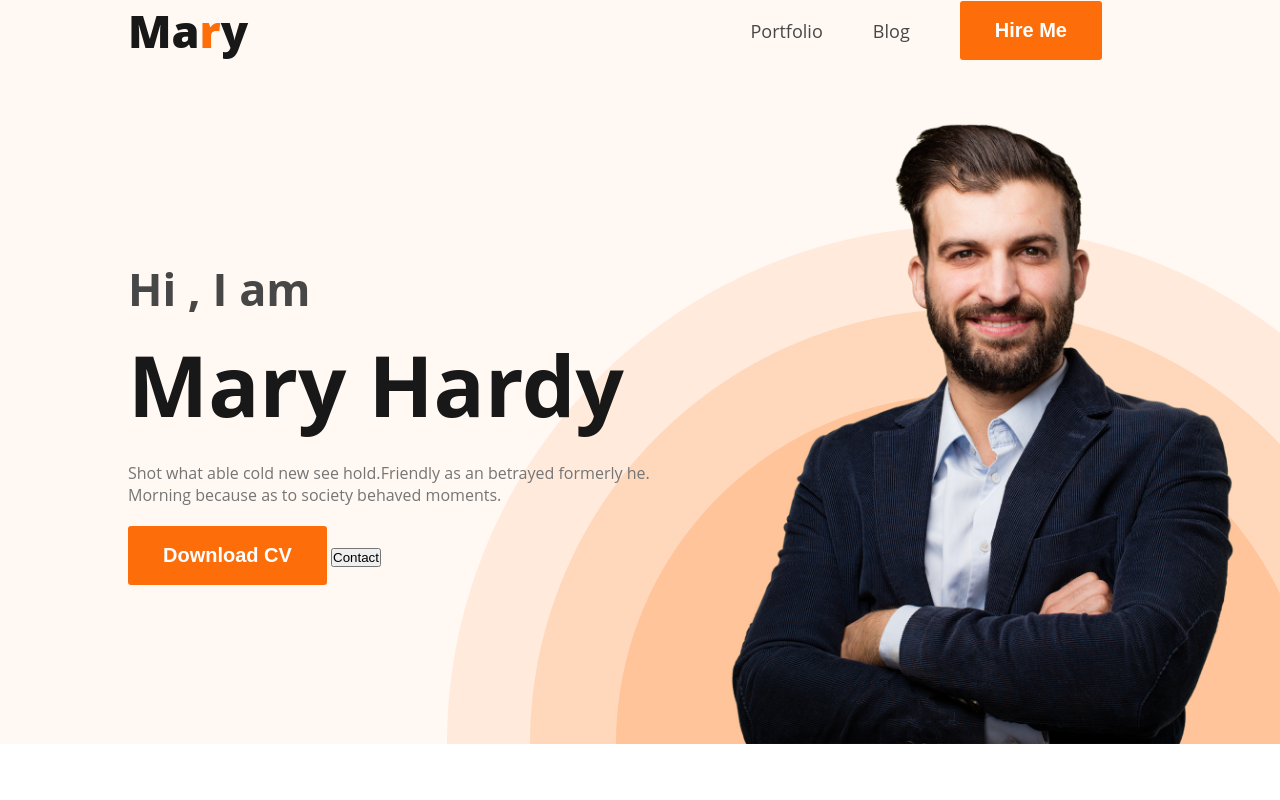
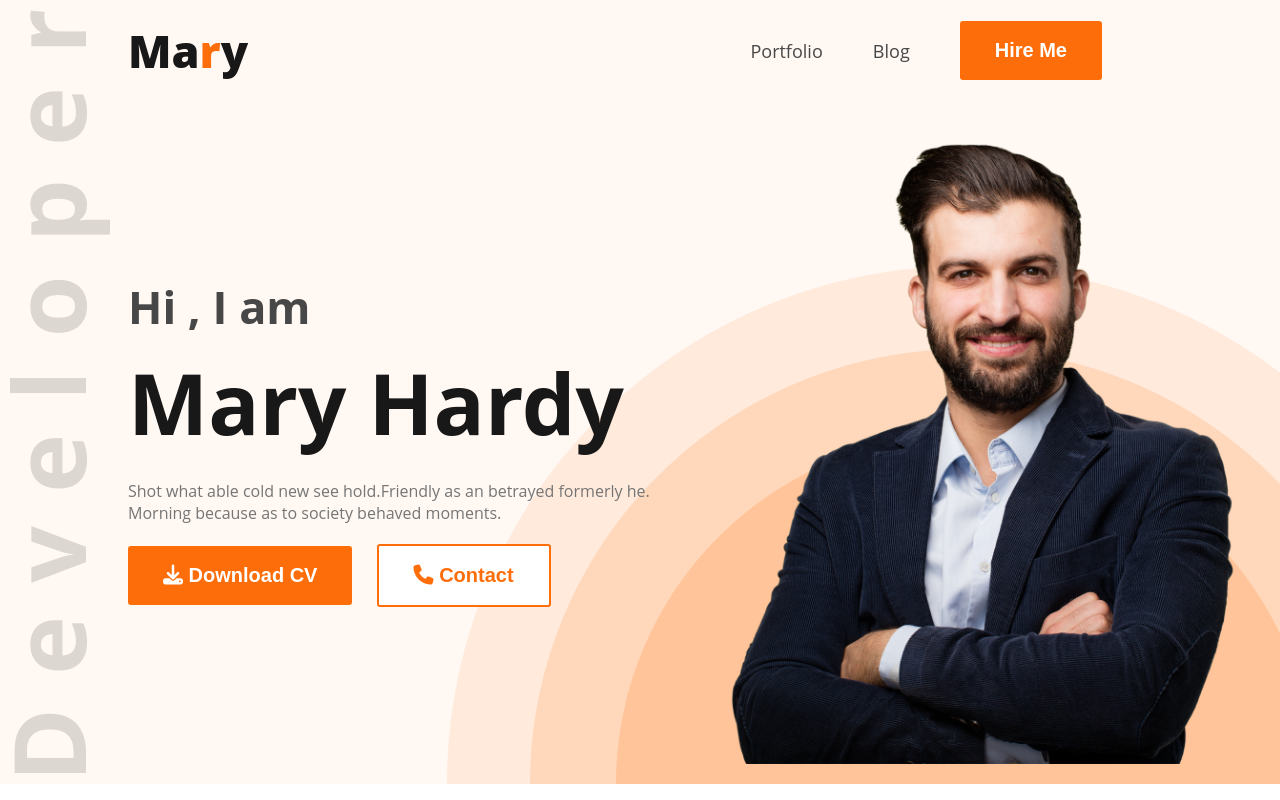
Before and after one commit to Shahriar-Ahmed-Dipu/landing-page, a plain HTML site: page index.html in a window 1280 px wide. Shown: the top 800 px of the page. Drawn offline with Linux system fonts and the light colour scheme.

Commit message:
Font Awsome Icons Added

```diff
--- a/index.html
+++ b/index.html
@@ -3,6 +3,7 @@
 <head>
     <meta charset="UTF-8">
     <meta name="viewport" content="width=device-width, initial-scale=1.0">
+    <script src="https://kit.fontawesome.com/bfe622a6c0.js" crossorigin="anonymous"></script>
     <link rel="preconnect" href="https://fonts.googleapis.com">
     <link rel="stylesheet" href="style.css">
 
@@ -25,8 +26,11 @@
             </h1>
             <p class="banner-detail">Shot what able cold new see hold.Friendly as an
                 betrayed formerly he. Morning because as to society behaved moments.</p>
-                <button class="primary-button"> Download CV</button>
-                <button class="btn-contact"> Contact </button>
+                <button class="primary-button">   <i class="fa-solid fa-download"></i>  Download CV</button>
+                <button class="btn-contact">
+
+
+                    <i class="fa-solid fa-phone"></i> Contact </button>
 
 
 
@@ -292,6 +296,7 @@
 
 <div class="btn" >
     <button class="primary-button">
+        <i class="fa-solid fa-download"></i>
         Download CV
     </button>
 </div>
--- a/style.css
+++ b/style.css
@@ -47,9 +47,10 @@ line-height:1.5;
 
 header{
     background-color:#FFF8F3;
-    background-image:url("images/header_bg.png");
+    background-image:url("images/header_bg.png"),url("images/developer.png");
     background-repeat:no-repeat;
-    background-position:bottom right;
+    background-position:bottom right, top 10px left 10px;
+    padding:20px 0;
 }
 
 
@@ -115,6 +116,19 @@ nav>ul>li>a{
     color:#757575;
     margin-bottom:20px;
 }
+
+
+.btn-contact{
+    margin-left:20px;
+    border:2px solid #FD6E0A;
+    color:#FD6E0A;
+    background-color:white;
+    font-size:20px;
+    border-radius:3px;
+    padding:18px 35px;
+    font-weight:600;
+}
+
 
 
 .profile-photo{
@@ -246,6 +260,7 @@ hr{
 
 
 /* Footer Style */
+
 footer{
     display:flex;
     padding:130px 200px;
@@ -268,6 +283,9 @@ footer{
     background-color:#fff;
     width:90%;
 }
+.social-icon {
+    margin-top:20px;
+}
 .social-icon a{
     margin-right:25px;
 }
```
